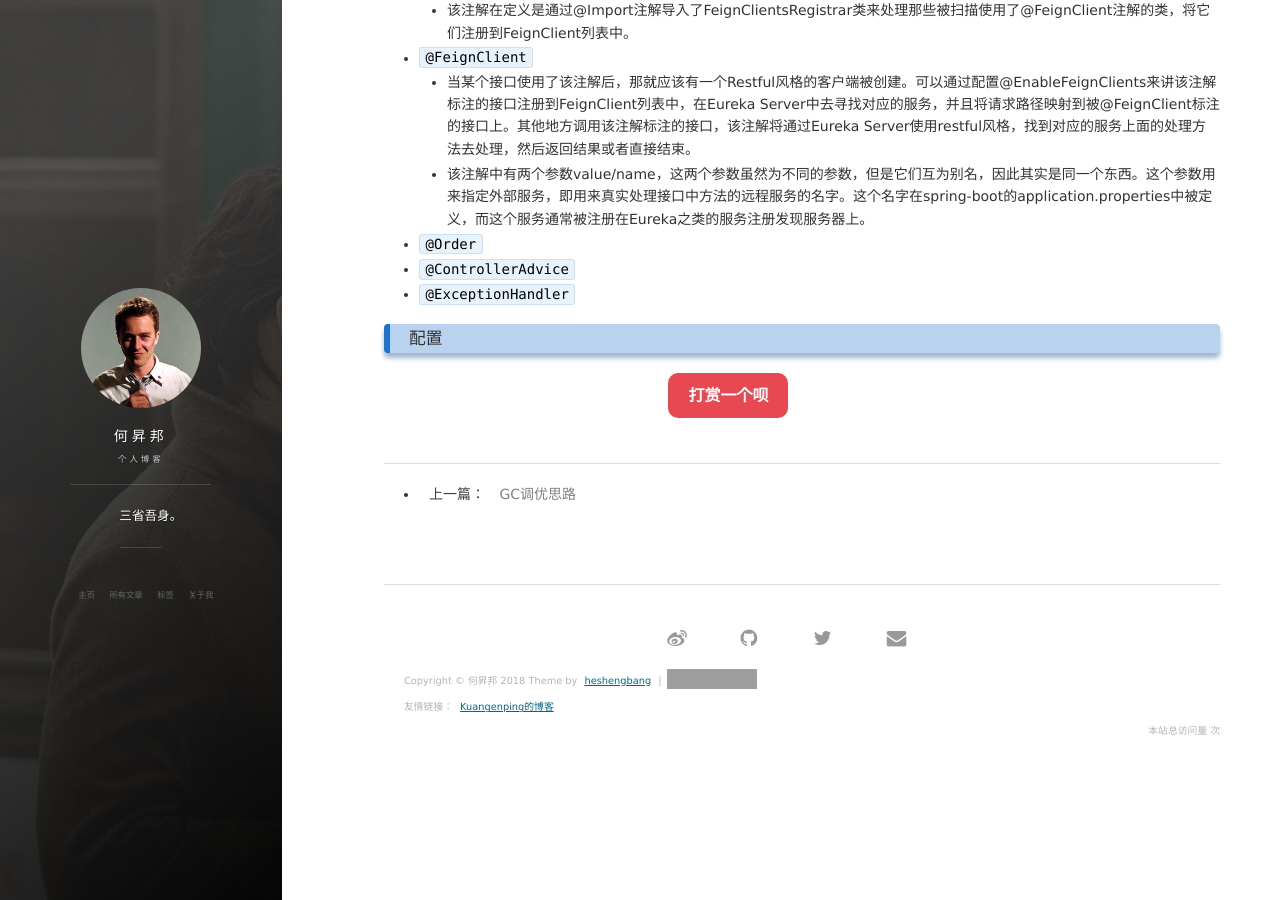
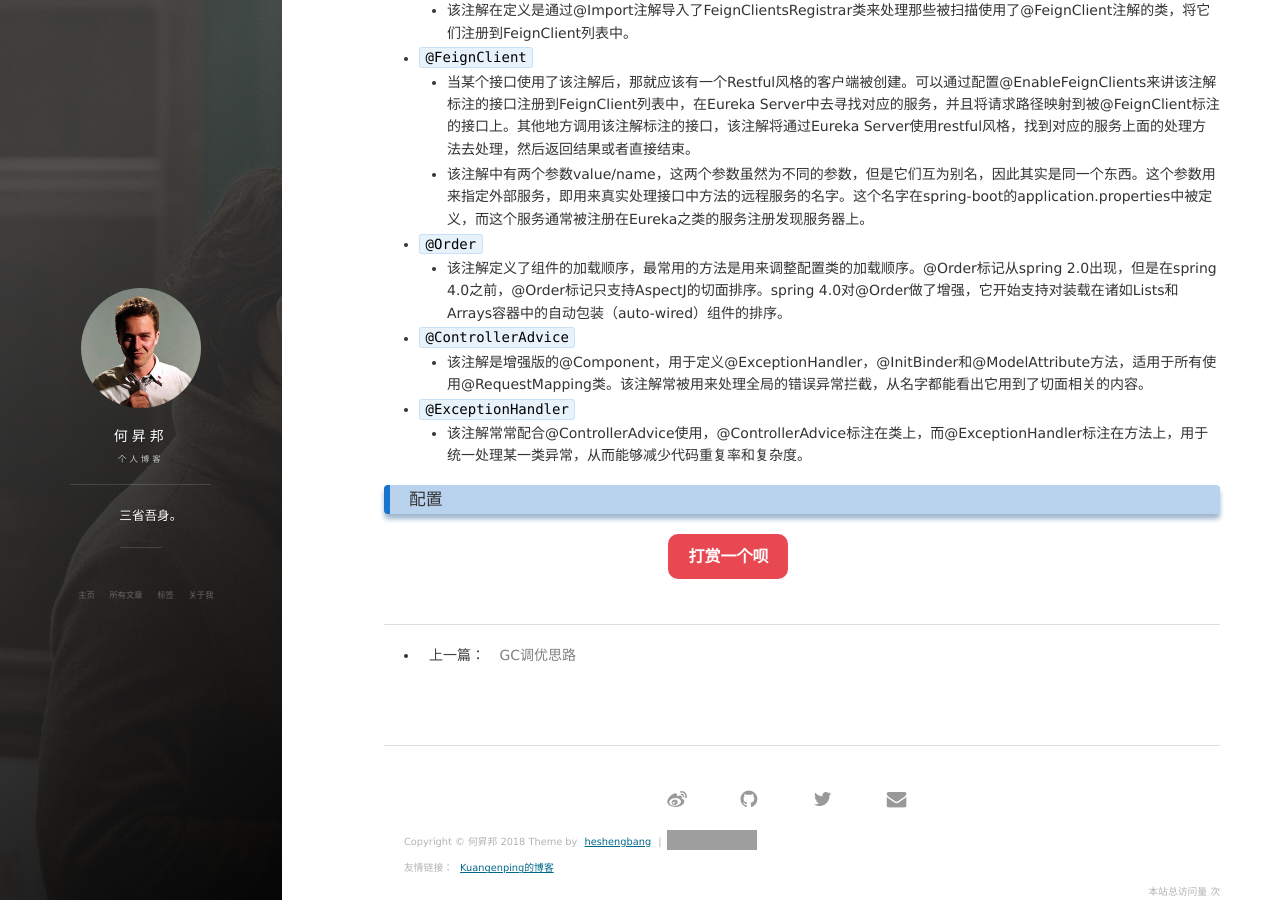
Before and after one commit to heshengbang/heshengbang.github.io, a Jekyll site: the page built from _posts/2018-7-12-Spring-boot中的注解及配置.md, in a window 1280 px wide and 900 px high, scrolled down 4782 px. Built offline with Jekyll 4.4.1, drawn with Linux system fonts in a browser that asks for light colours; nearby versions of some CDN libraries; comment, search, counter and statistics services are not loaded; grey boxes are pictures that could not be loaded.

Commit message:
add content

```diff
--- a/_posts/2018-7-12-Spring-boot中的注解及配置.md
+++ b/_posts/2018-7-12-Spring-boot中的注解及配置.md
@@ -211,7 +211,10 @@ tags: Spring
 	- 该注解中有两个参数value/name，这两个参数虽然为不同的参数，但是它们互为别名，因此其实是同一个东西。这个参数用来指定外部服务，即用来真实处理接口中方法的远程服务的名字。这个名字在spring-boot的application.properties中被定义，而这个服务通常被注册在Eureka之类的服务注册发现服务器上。
 
 - `@Order`
+	- 该注解定义了组件的加载顺序，最常用的方法是用来调整配置类的加载顺序。@Order标记从spring 2.0出现，但是在spring 4.0之前，@Order标记只支持AspectJ的切面排序。spring 4.0对@Order做了增强，它开始支持对装载在诸如Lists和Arrays容器中的自动包装（auto-wired）组件的排序。
 - `@ControllerAdvice`
+	- 该注解是增强版的@Component，用于定义@ExceptionHandler，@InitBinder和@ModelAttribute方法，适用于所有使用@RequestMapping类。该注解常被用来处理全局的错误异常拦截，从名字都能看出它用到了切面相关的内容。
 - `@ExceptionHandler`
+	- 该注解常常配合@ControllerAdvice使用，@ControllerAdvice标注在类上，而@ExceptionHandler标注在方法上，用于统一处理某一类异常，从而能够减少代码重复率和复杂度。
 
 ### 配置
```
